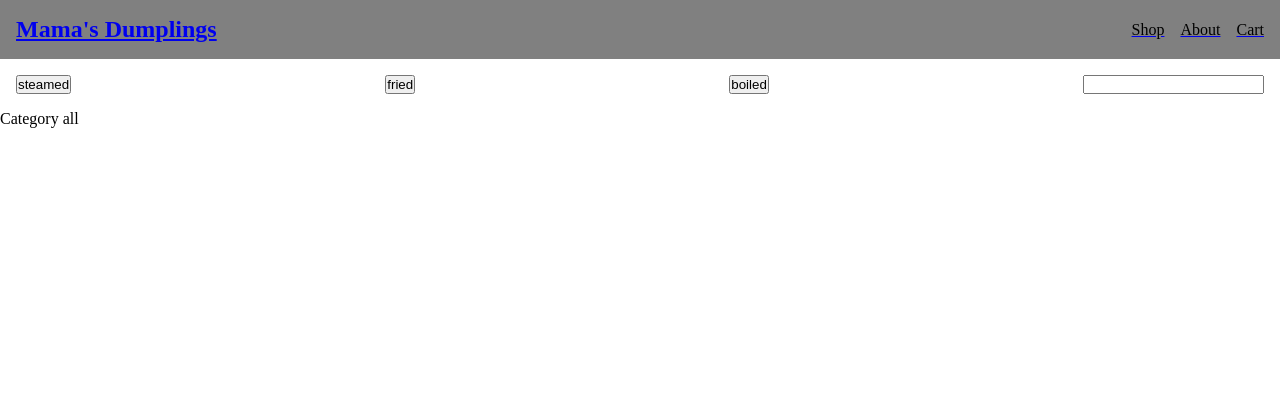
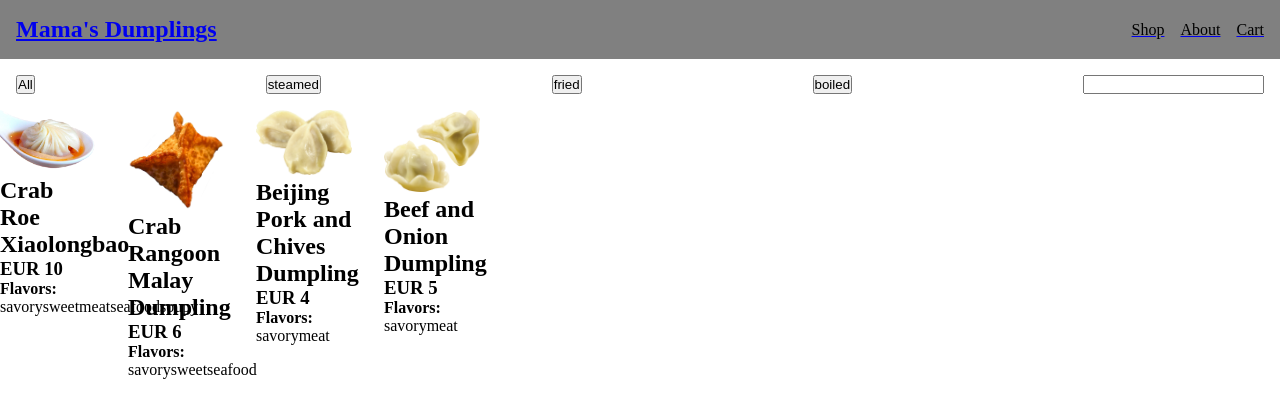
Before and after one commit to Abstractmachina/odin_14_shoppingcart, a React (Create React App) app: page /shop/all in a window 1280 px wide. Shown: the top 418 px of the page. Built offline with nearby package versions, Linux system fonts and the light colour scheme.

Commit message:
product categories implemented

```diff
--- a/src/components/App.tsx
+++ b/src/components/App.tsx
@@ -24,9 +24,9 @@ const App: FC = () : ReactElement => {
             <Nav />
             <Routes>
                 <Route path='/' element={<HomePage/>} />
-                <Route path='/shop' element={<ShopPage getCategories = {getCategories}/>}>
-                  <Route index element={<Navigate to="all" replace />} />
-                  <Route path=':category' element={<CategoryPage />} />
+                <Route path='/shop/*' element={<ShopPage getCategories = {getCategories}/>}>
+                  {/* <Route index element={<Navigate to="all" replace />} />
+                  <Route path=':category' element={<CategoryPage />} /> */}
                 </Route>
                 <Route path='/about' element={<AboutPage/>}/>
                 <Route path='/shoppingcart' element={<ShoppingCart/>}/>
--- a/src/components/CategoryPage.tsx
+++ b/src/components/CategoryPage.tsx
@@ -1,24 +1,49 @@
 import React, { FC, ReactElement, useEffect, useState } from "react";
 import { Link, Outlet, useParams } from "react-router-dom";
+import { Item } from "../types/Item";
+
+import '../styles/CategoryPage.scss';
 
 
-// type CategoryProps = {
-//     category:string;
-// }
 
-const CategoryPage: FC = ( ): ReactElement => {
+type CategoryProps = {
+    inventory:Item[];
+}
+
+const CategoryPage: FC<CategoryProps> = ({inventory} ): ReactElement => {
 
     const {category} = useParams();
 
+    const [products, setProducts] = useState(getProducts(category));
+
     useEffect(() => {
-        console.log(category);
-    })
+        setProducts(getProducts(category));
+    },[category])
 
+
+    function getProducts(category:string|undefined) {
+        if (category === 'all') return inventory;
+       let result = inventory.filter(item => item.category === category)
+       return result;
+    };
 
     return (
 
     <div className="product-page">
-        Category {category}
+        {
+            products.map(product => {
+                return (
+                <div className="product-card" key={product.name}>
+                    <div className="product-thumbnail">
+                        <img src={require(`../assets/${product.image}`)} alt={"Picture of "+product.name}/>
+                    </div>
+                    <h2>{product.name}</h2>
+                    <h3>EUR { product.unitPrice}</h3>
+                    <h4>Flavors:</h4>
+                    <p>{product.flavors}</p>
+                </div>
+            )})
+        }
     </div>
     );
 }
--- a/src/components/ShopPage.tsx
+++ b/src/components/ShopPage.tsx
@@ -1,7 +1,10 @@
 import React, { FC, ReactElement, useEffect, useState } from "react";
-import { Link, Outlet } from "react-router-dom";
+import { Link, Outlet, Route, Routes, Navigate } from "react-router-dom";
 
 import dumplingInventory from '../assets/dumpling-inventory.json';
+import { processInventoryJson } from "../functions/FileProcessor";
+import CategoryPage from "./CategoryPage";
+import { Item } from "../types/Item";
 
 
 type ShopProps = {
@@ -11,11 +14,10 @@ type ShopProps = {
 
 const ShopPage: FC<ShopProps> = ({getCategories}): ReactElement => {
 
-    const [inventory, setInventory] = useState(dumplingInventory.inventoryList);
+    const [inventory, setInventory] = useState(processInventoryJson(dumplingInventory.inventoryList));
     const [categories,setCategories] = useState(_getCategories());
 
     useEffect(() => {
-        getCategories(_getCategories());
     },[]);
 
     function _getCategories(): string[] {
@@ -33,6 +35,9 @@ const ShopPage: FC<ShopProps> = ({getCategories}): ReactElement => {
     <div className="shop">
 
         <nav>
+        <Link to= 'all'>
+                <button id={'btn_all'}>All</button>
+            </Link>
         {categories.map((category:string) => {
             return (
             <Link to= {category} key={category}>
@@ -42,7 +47,11 @@ const ShopPage: FC<ShopProps> = ({getCategories}): ReactElement => {
         })}
         <input type='text'/>
         </nav>
-        <Outlet />
+        <Routes>
+            <Route index element={<Navigate to="all" replace />} />
+            <Route path=":category" element={<CategoryPage inventory={inventory}/>} />
+        </Routes>
+        {/* <Outlet /> */}
     </div>
     );
 }
--- /dev/null
+++ b/src/functions/FileProcessor.ts
@@ -0,0 +1,18 @@
+import { Item } from "../types/Item";
+
+export function processInventoryJson(rawInventory:any[]) : Item[] {
+    let outPutArray = new Array<Item>();
+
+    rawInventory.forEach(obj => {
+        let item:Item = {
+            name: obj.name,
+            unitPrice: obj.unitPrice,
+            category: obj.category,
+            image: obj.image,
+            flavors: obj.flavors
+        }
+        outPutArray.push(item);
+    })
+
+    return outPutArray;
+}
--- /dev/null
+++ b/src/styles/CategoryPage.scss
@@ -0,0 +1,13 @@
+.product-page{
+    display: flex;
+    gap:2em;
+}
+
+.product-card{
+    width: 6em;
+    height:12em;
+}
+.product-thumbnail img{
+    width:100%;
+    height: auto;
+}
--- /dev/null
+++ b/src/types/Item.ts
@@ -0,0 +1,7 @@
+export type Item = {
+    name:string,
+    unitPrice:number,
+    category: string,
+    image: string,
+    [key:string]:any
+}
```
Also changed, not shown: src/types/Dumpling.ts (deleted, +0 -7 lines).
